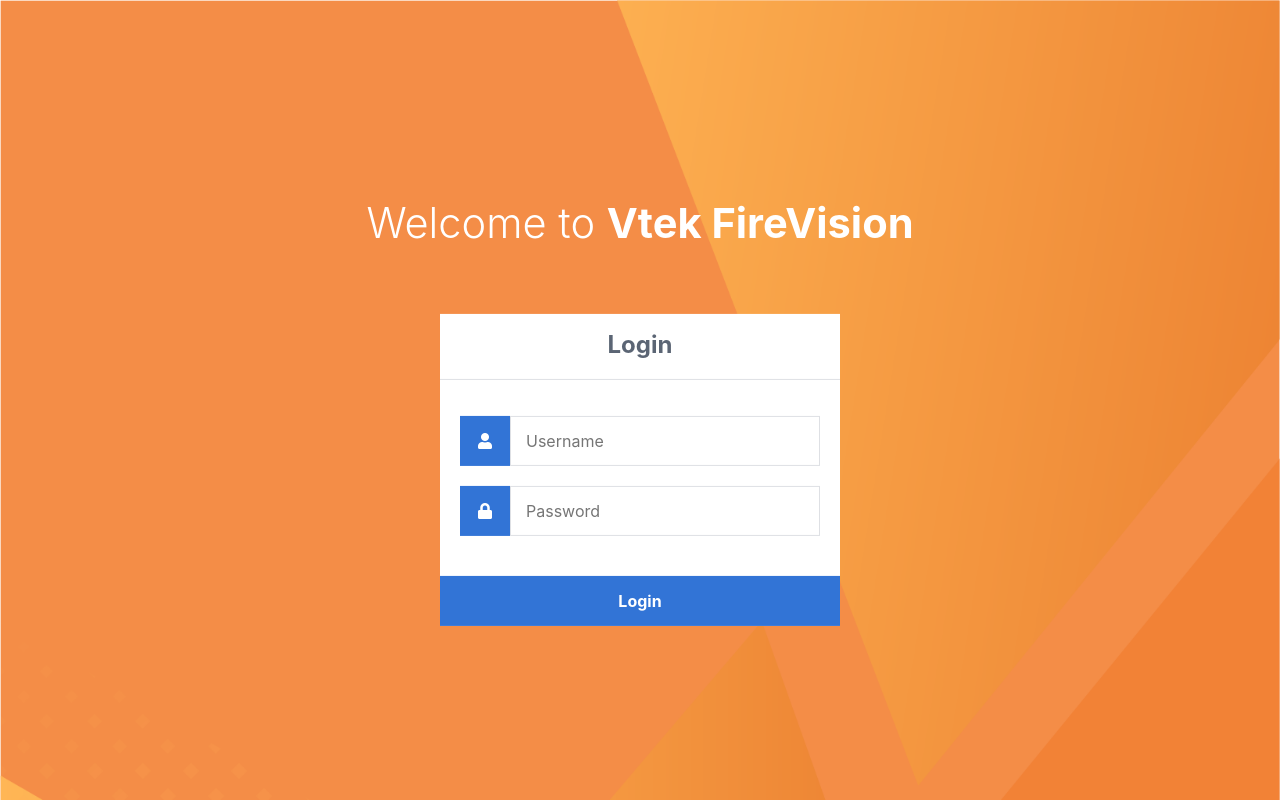
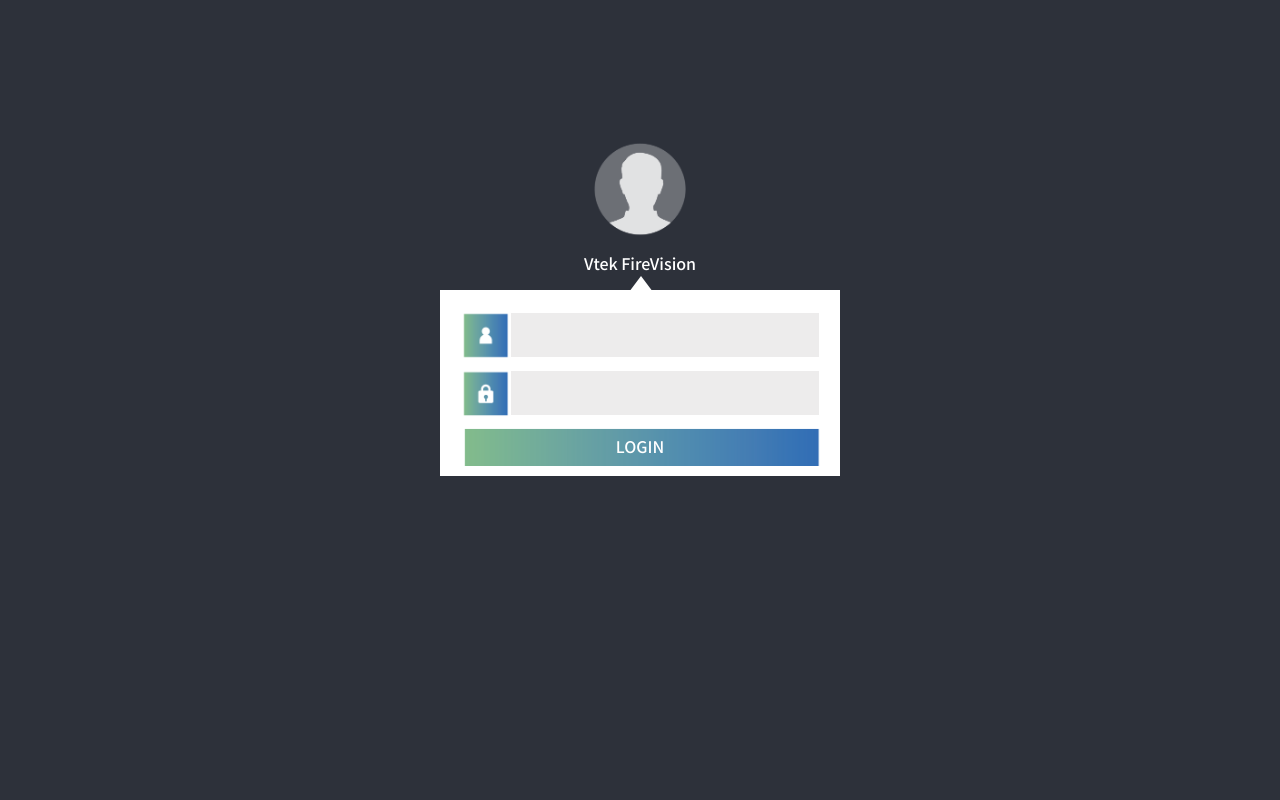
Before and after one commit to ywydpapa/vtekFireVision, a Flask app: page / in a window 1280 px wide. Run offline with Flask 3, Linux system fonts and the light colour scheme; parts of the project's set-up code (start-up, migrations or seed data) failed here and were passed over.

Commit message:
로그인 화면 레이아웃 및 css 전체 수정/변경

```diff
--- a/static/css/loginstyle.css
+++ b/static/css/loginstyle.css
@@ -1,6 +1,9 @@
+@import url('https://fonts.googleapis.com/css2?family=Noto+Sans+KR:wght@500&display=swap');
+
 * {
   	box-sizing: border-box;
-  	font-family: -apple-system, BlinkMacSystemFont, "segoe ui", roboto, oxygen, ubuntu, cantarell, "fira sans", "droid sans", "helvetica neue", Arial, sans-serif;
+  	/* font-family: -apple-system, BlinkMacSystemFont, "segoe ui", roboto, oxygen, ubuntu, cantarell, "fira sans", "droid sans", "helvetica neue", Arial, sans-serif; */
+    font-family: 'Noto Sans KR', sans-serif;
   	font-size: 16px;
   	-webkit-font-smoothing: antialiased;
   	-moz-osx-font-smoothing: grayscale;
@@ -51,15 +54,21 @@ body {
   	align-items: center;
   	width: 50px;
   	height: 50px;
-  	background-color: #3274d6;
+  	/* background-color: #3274d6; */
   	color: #ffffff;
+}
+.login form label > img {
+    width: 100%;
 }
 .login form input[type="password"], .login form input[type="text"], .login form input[type="email"], .register form input[type="password"], .register form input[type="text"], .register form input[type="email"] {
   	width: 310px;
-  	height: 50px;
-  	border: 1px solid #dee0e4;
-  	margin-bottom: 20px;
+  	height: 46px;
+  	/* border: 1px solid #dee0e4; */
+    border: 1px solid #fff;
+    margin-top: 2px;
+  	margin-bottom: 10px;
   	padding: 0 15px;
+    background-color: #EDECEC;
 }
 .login form input[type="submit"], .register form input[type="submit"] {
   	width: 100%;
@@ -71,6 +80,18 @@ body {
   	font-weight: bold;
   	color: #ffffff;
   	transition: background-color 0.2s;
+}
+.login form div.submitBtn{
+    display: flex;
+    align-items: center;
+    justify-content: center;
+    width: 361px;
+    height: 40px;
+    margin-bottom: 10px;
+    background-image: url("../images/login/로그인3.png");
+    background-size: cover;
+    color: #FFF;
+    cursor: pointer;
 }
 .login form input[type="submit"]:hover, .register form input[type="submit"]:hover {
   	background-color: #2868c7;
@@ -165,9 +186,18 @@ body{margin:0 auto;}
 #loginContents #loginContent .login{
     position: relative;
     left: 50%;
-    top: 50%;
+    top: 30%;
     transform:translate(-50%,-50%);
     display:inline-block;
+}
+#loginContents #loginContent .login:after{
+    content: '';
+    position: absolute;
+    border-right: 15px solid transparent;
+    border-left: 15px solid transparent;
+    border-bottom: 20px solid #fff;
+    top: -14px;
+    left: 46.5%;
 }
 
 #loginContents #loginContent #loginForm #loginLogoImgDiv{
@@ -261,14 +291,19 @@ body{margin:0 auto;}
 #loginContent #loginIntroduce{
     width: 100%;
     height: 100%;
-    background-image: url("/static/images/loginSessionActive.png");
+    background-color: #2D313A;
+    /* background-image: url("/static/images/loginSessionActive.png"); */
     background-size: cover;
 }
 
 #loginContent #loginIntroduce #loginSpans{
     position: relative;
     text-align: center;
-    top: 23.5%;
+    top: 16.5%;
+}
+
+#loginContent #loginIntroduce #loginSpans img{
+    width: 10%;
 }
 
 #loginContent #loginIntroduce #loginSpans #loginIntroSpan_1{
@@ -279,9 +314,7 @@ body{margin:0 auto;}
 }
 
 #loginContent #loginIntroduce #loginSpans #loginIntroSpan_2{
-    font-weight: 700;
-    font-size: calc(1em + 2vw);
-    line-height: 70px;
+
     color: #FFFFFF;
 }
 
--- a/templates/login/login.html
+++ b/templates/login/login.html
@@ -11,26 +11,34 @@
     <div id="loginContent">
         <div id="loginIntroduce">
             <div id="loginSpans">
-                <span id="loginIntroSpan_1">Welcome to </span>
+                <!-- <span id="loginIntroSpan_1">Welcome to </span> -->
+                <img src={{ url_for('static', filename='./images/login/사용자.png')}}><br />
                 <span id="loginIntroSpan_2">Vtek FireVision</span>
             </div>
 
             <div class="login">
-                <h1>Login</h1>
-                <form action="{{ url_for('login') }}" method="post">
+                <!-- <h1>Login</h1> -->
+                <form id="loginForm" action="{{ url_for('login') }}" method="post">
                     <label for="username">
-                        <i class="fas fa-user"></i>
+                        <img src={{ url_for('static', filename='./images/login/로그인1.png')}}>
                     </label>
-                    <input type="text" name="uid" placeholder="Username" id="uid" required>
+                    <input type="text" name="uid" id="uid" required>
                     <label for="password">
-                        <i class="fas fa-lock"></i>
+                        <img src={{ url_for('static', filename='./images/login/로그인2.png')}}>
                     </label>
-                    <input type="password" name="upw" placeholder="Password" id="upw" required>
-                    <input type="submit" value="Login">
+                    <input type="password" name="upw" id="upw" required>
+                    <div class="submitBtn" onClick="submitClick();">
+                        <span>LOGIN</span>
+                    </div>
                 </form>
             </div>
         </div>
     </div>
 </div>
 </body>
+<script>
+    function submitClick(){
+        document.getElementById("loginForm").submit();
+    }
+</script>
 </html>
```
Also changed, not shown: static/images/login/로그인1.png (added), static/images/login/로그인2.png (added), static/images/login/로그인3.png (added), static/images/login/사용자.png (added).
